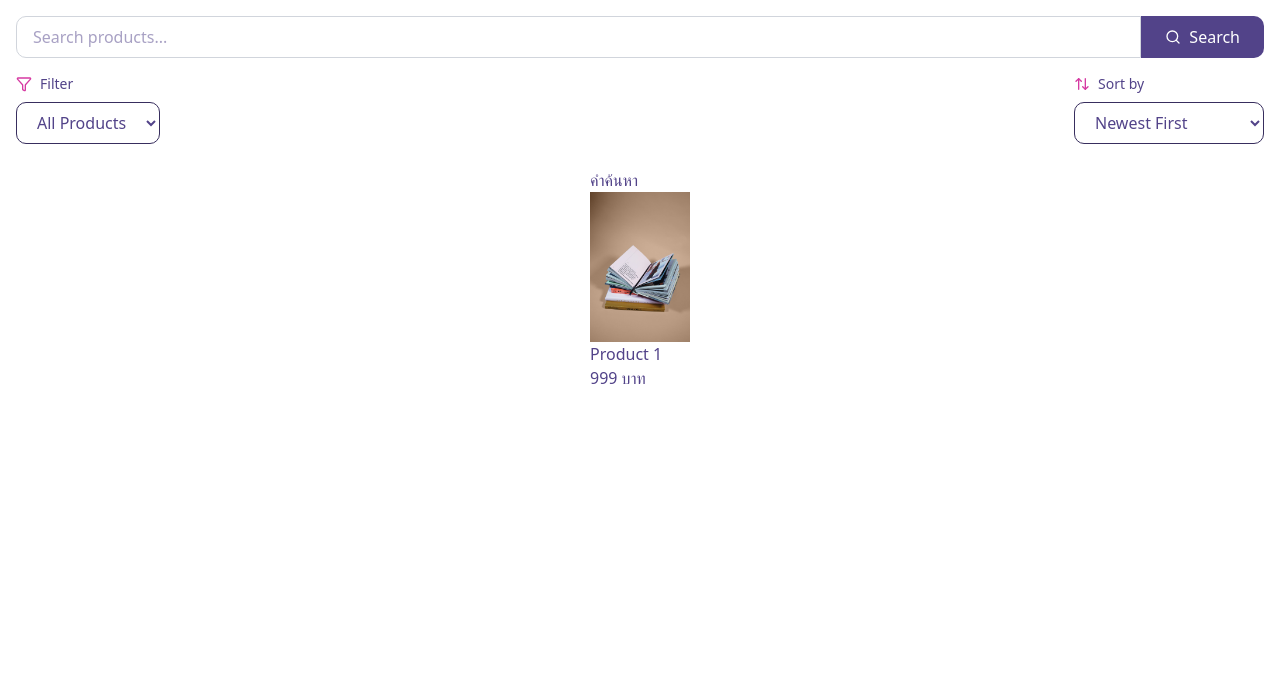
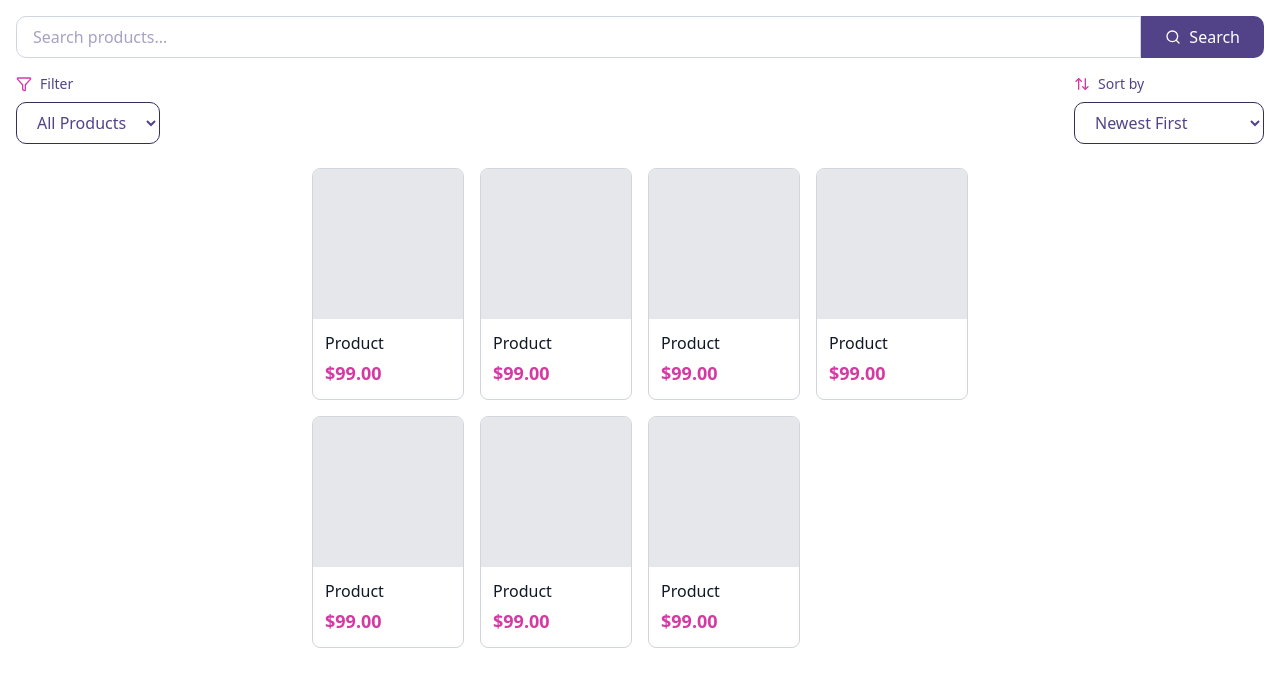
Before and after one commit to Rabbit-Start-x-TTTA/rocket-xp-frontend, a Next.js app: page /product-catalog in a window 1280 px wide. Shown: the top 686 px of the page. Built offline with nearby package versions, Linux system fonts and the light colour scheme.

Commit message:
feat: create product grid and fix some style

```diff
--- a/src/app/product-catalog/page.tsx
+++ b/src/app/product-catalog/page.tsx
@@ -1,27 +1,14 @@
-import Image from "next/image";
-
 import FilterSection from "./filterSection";
+import ProductGrid from "./productGrid";
 import SearchSection from "./searchSection";
 
 export default function ProductCatalogPage() {
   return (
     <>
-      <main className="w-full flex flex-col items-center justify-center p-4">
+      <main className="w-full max-w-7xl flex flex-col items-center justify-center p-4 mx-auto">
         <SearchSection />
         <FilterSection />
-        <section>
-          <h2>คำค้นหา</h2>
-          <ul>
-            <li>
-              <Image src="/book.jpg" alt="Product 1" width={100} height={100} />
-              <div>
-                <p>Product 1</p>
-                <p>999 บาท</p>
-              </div>
-            </li>
-          </ul>
-        </section>
-        <section></section>
+        <ProductGrid />
       </main>
     </>
   );
--- /dev/null
+++ b/src/app/product-catalog/product.tsx
@@ -0,0 +1,11 @@
+export default function Product() {
+  return (
+    <li className="border border-gray-300 rounded-md overflow-hidden">
+      <div className="w-[150px] h-[150px] bg-gray-200"></div>
+      <div className="p-3">
+        <h2 className="text-gray-900 mb-1">Product</h2>
+        <p className="text-[#D63AA2] text-lg font-semibold">$99.00</p>
+      </div>
+    </li>
+  );
+}
--- /dev/null
+++ b/src/app/product-catalog/productGrid.tsx
@@ -0,0 +1,17 @@
+import Product from "./product";
+
+export default function ProductGrid() {
+  return (
+    <section>
+      <ul className="grid grid-cols-1 sm:grid-cols-2 md:grid-cols-3 lg:grid-cols-4 gap-4">
+        <Product />
+        <Product />
+        <Product />
+        <Product />
+        <Product />
+        <Product />
+        <Product />
+      </ul>
+    </section>
+  );
+}
```
